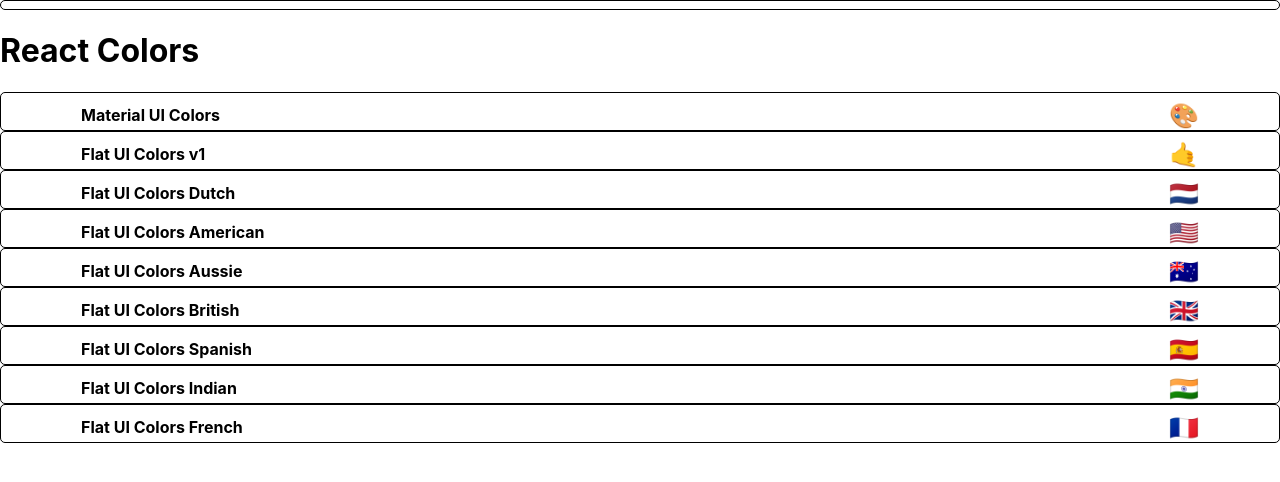
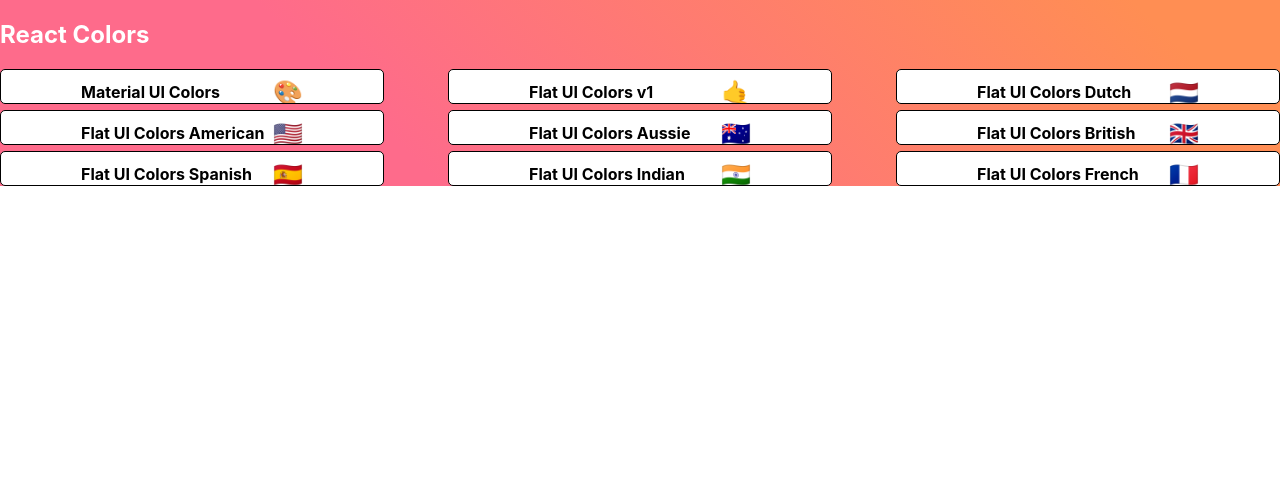
Before and after one commit to roger-rangel/First-React-App, a React (Create React App) app: page / in a window 1280 px wide. Shown: the top 482 px of the page. Built offline with nearby package versions, Linux system fonts and the light colour scheme.

Commit message:
Start styling PaletteList

```diff
--- a/src/MiniPalette.js
+++ b/src/MiniPalette.js
@@ -29,6 +29,14 @@
   emoji: {
     marginLeft: "0.5rem",
     fontSize: "1.5rem"
+  },
+  miniColor: {
+    height: "25%",
+    width: "20%",
+    display: "inline-block",
+    margin: "0 auto",
+    position: "relative",
+    marginBottom: "-3.5px"
   }
 };
 
--- a/src/PaletteList.js
+++ b/src/PaletteList.js
@@ -1,18 +1,46 @@
+/* eslint-disable no-unused-vars */
 import React from "react";
-import { Link } from "react-router-dom";
+// import { Link } from "react-router-dom";
 import seedColors from './seedColors';
 import MiniPalette from "./MiniPalette";
+import { makeStyles } from '@mui/styles';
 
+
+const useStyles = makeStyles({
+  root: {
+    background: 'linear-gradient(45deg, #FE6B8B 30%, #FF8E53 90%)',
+    color: 'white',
+  },
+  nav: {
+    display: "flex",
+    width: "100%",
+    justifyContent: "space-between",
+    color: "white"
+  },
+  palettes: {
+    boxSizing: "border-box",
+    width: "100%",
+    display: "grid",
+    gridTemplateColumns: "repeat(3, 30%)",
+    gridGap: "5%"
+  }
+});
 export default function PaletteList() {
   const palettes = seedColors;
+  const classes = useStyles();
 
   return (
-    <div>
-      <MiniPalette />
-        <h1>React Colors</h1>
-        {palettes.map(palette => {
-          return <MiniPalette {...palette} />
-        })}
+    <div className={classes.root}>
+      <div className={classes.container}>
+        <nav className={classes.nav}>
+          <h1>React Colors</h1>
+        </nav>
+        <div className={classes.palettes}>
+              {palettes.map(palette => (
+                <MiniPalette {...palette} />
+              ))}
+        </div>
+    </div>
     </div>
   )
 }
```
